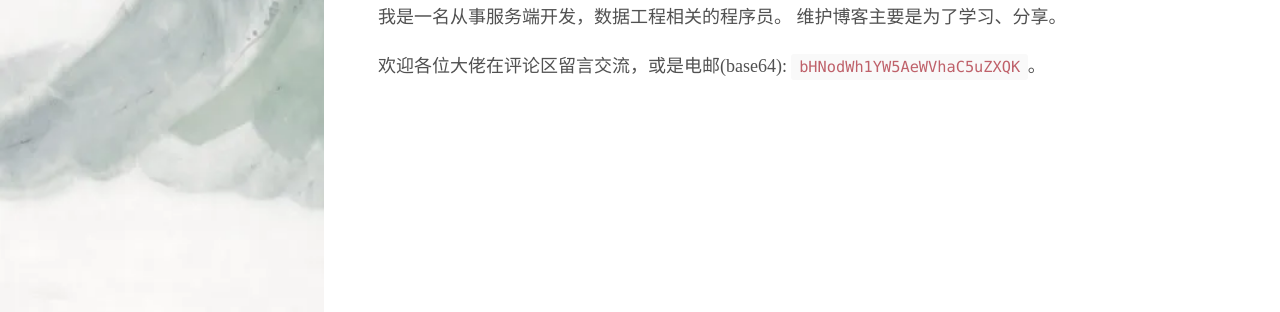
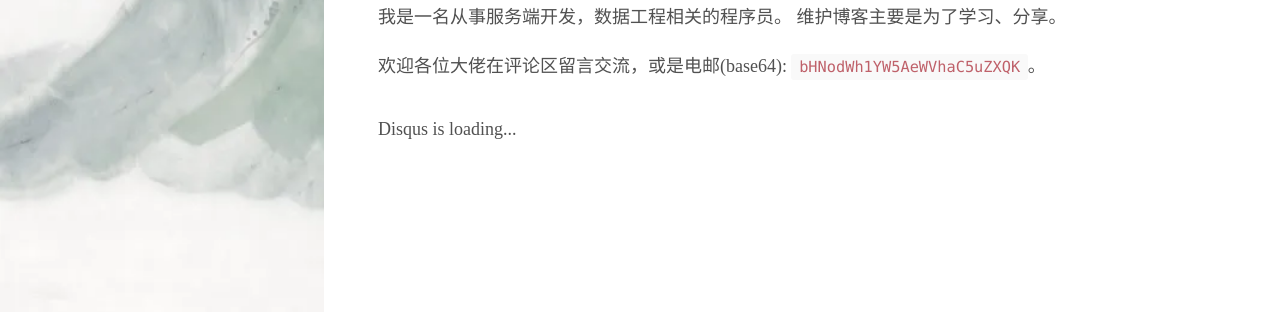
Before and after one commit to toien/toien.github.io, a Jekyll site: the page built from about.md, in a window 1280 px wide. Shown: the part 202-514 px from the top of the page. Built offline with Jekyll 4.4.1, drawn with Linux system fonts in a browser that asks for light colours; comment, search, counter and statistics services are not loaded.

Commit message:
Fix `site.env`

```diff
--- a/_includes/head.html
+++ b/_includes/head.html
@@ -31,5 +31,5 @@
   <link rel="shortcut icon" href="/public/favicon.ico">
 
   <!-- RSS -->
-  <link rel="alternate" type="application/rss+xml" title="RSS" href="/atom.xml">
+  <link rel="alternate" type="application/atom+xml" href="/atom.xml">
 </head>
--- a/_layouts/post.html
+++ b/_layouts/post.html
@@ -23,7 +23,7 @@ layout: default
 
 {% assign dq_url = site.url | append: page.url %}
 
-{% if site.environment == "production" and page.commentable != false %}
+{% if site.env == "production" and page.commentable != false %}
 <div id="disqus_thread" style="margin: .5rem 0;">Disqus is loading...</div>
 <script>
   var disqus_config = function () {
--- a/about.md
+++ b/about.md
@@ -14,7 +14,7 @@ title: 关于 Kwritin
 
 {% assign dq_url = site.url | append: page.url %}
 
-{% if site.environment == "production" and page.commentable != false %}
+{% if site.env == "production" and page.commentable != false %}
 <div id="disqus_thread" style="margin: 2rem 0;">Disqus is loading...</div>
 <script>
   var disqus_config = function () {
--- /dev/null
+++ b/d59196332a36421787c92b4abcc964b8.txt
@@ -0,0 +1 @@
+d59196332a36421787c92b4abcc964b8
```
